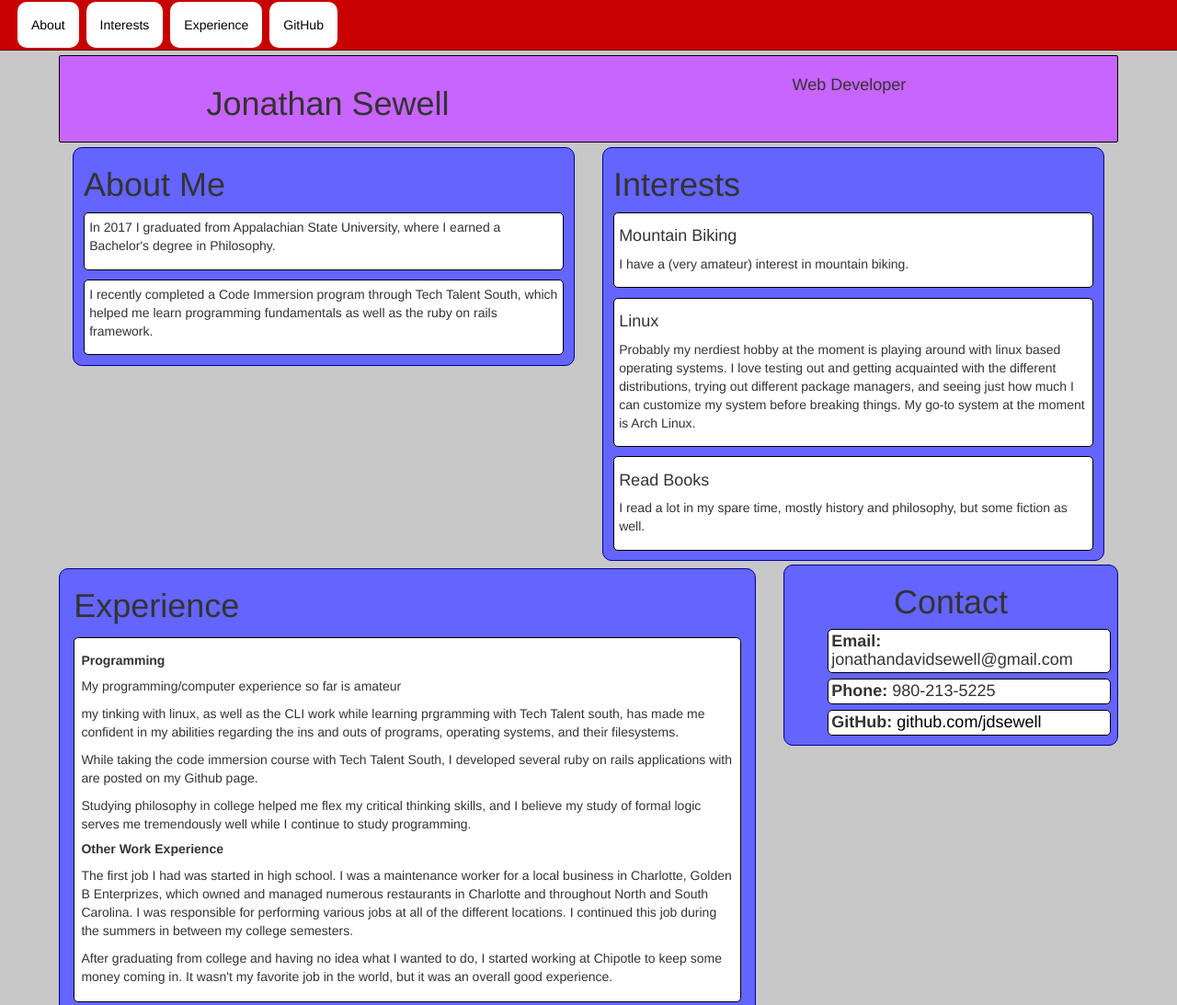
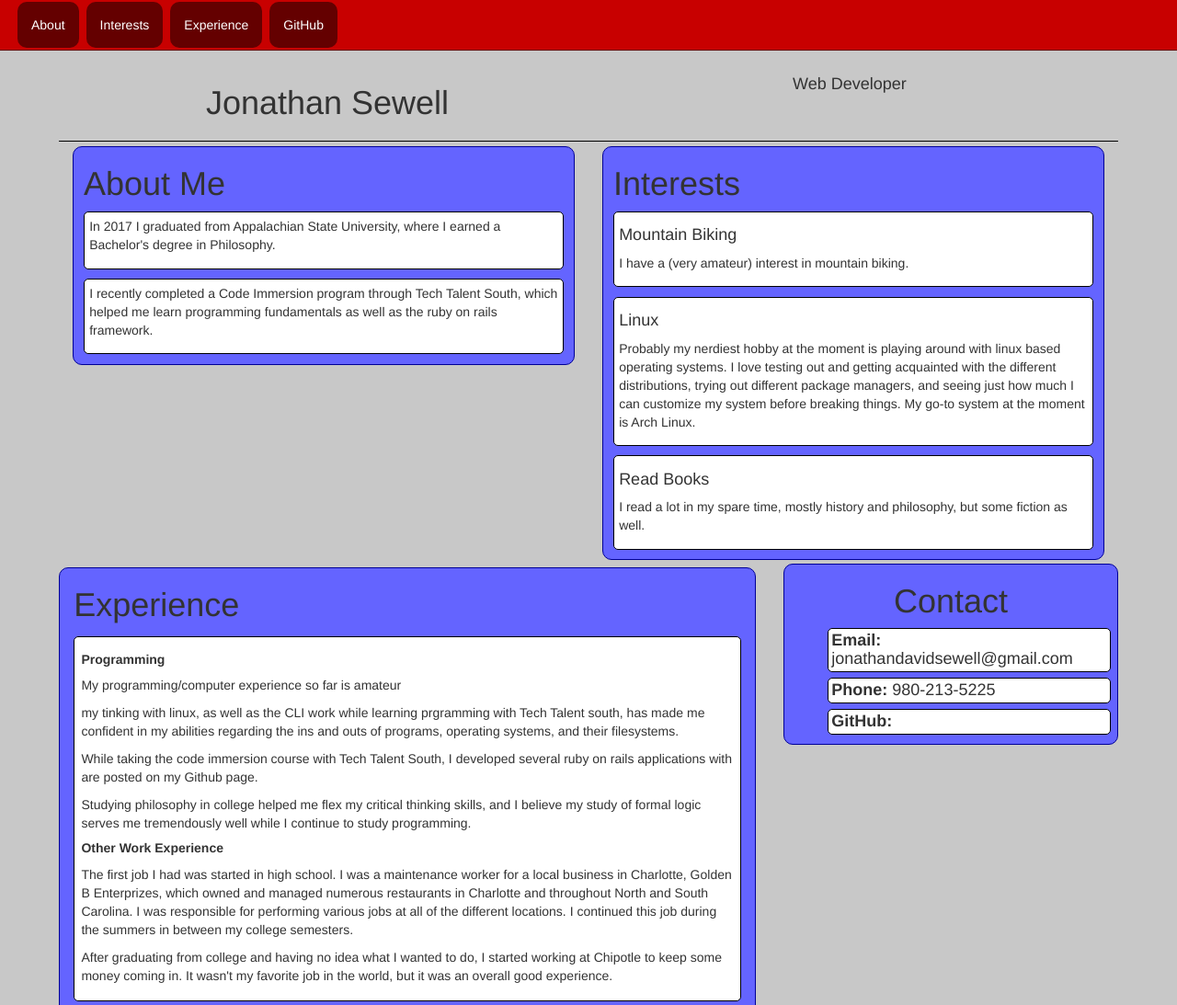
Before and after one commit to jdsewell/jdsewell.github.io, a plain HTML site: page index.html in a window 1280 px wide. Shown: the top 1093 px of the page at 92% size. Drawn offline with nearby package versions, Linux system fonts and the light colour scheme.

Commit message:
Prettied up the navbar buttons a little bit more.

```diff
--- a/style.css
+++ b/style.css
@@ -8,21 +8,24 @@ body {
   margin-right: 5%;
 }
 .title {
-  background-color: rgb(200,100,255);
-  border-color: black;
-  border-style: solid;
-  border-width: 1px;
-  border-radius: 2px;
+  /* background-color: rgb(200,100,255); */
+  border-bottom-color: black;
+  border-bottom-style: solid;
+  border-bottom-width: 1px;
   padding: 1% 2% 1% 2%;
   text-align: center;
   vertical-align: middle;
 }
 
 a:link {
-  color: black;
+  color: white;
 }
 
 a:visited {
+  color: white;
+}
+
+a:hover {
   color: black;
 }
 
@@ -33,10 +36,11 @@ a:visited {
   border-bottom-color: rgb(100,0,0);
 }
 .nav li {
-  background-color: white;
+  background-color: rgb(100,0,0);
   margin: 2px 4px 2px 4px;
   border-radius: 10px;
 }
+
 .cat {
   margin-top: 1%;
   background-color: rgb(100,100,255);
```
